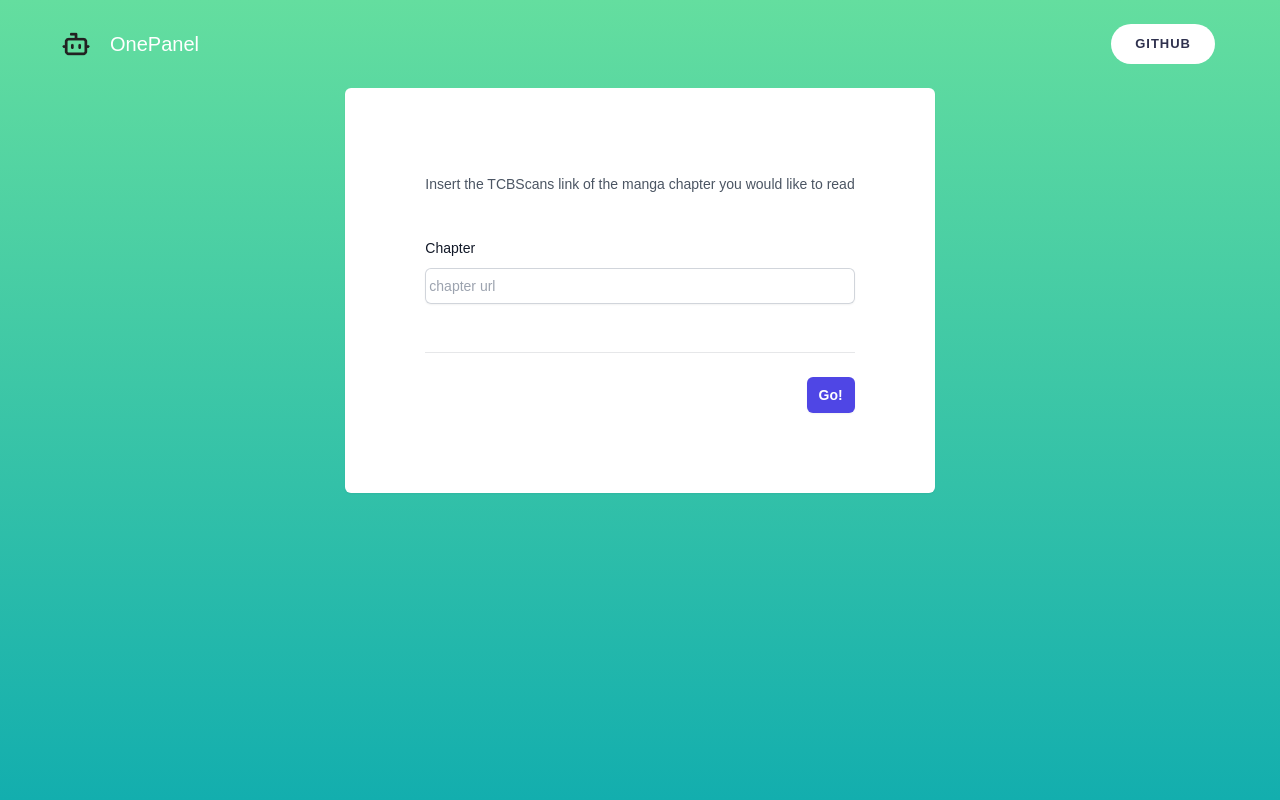
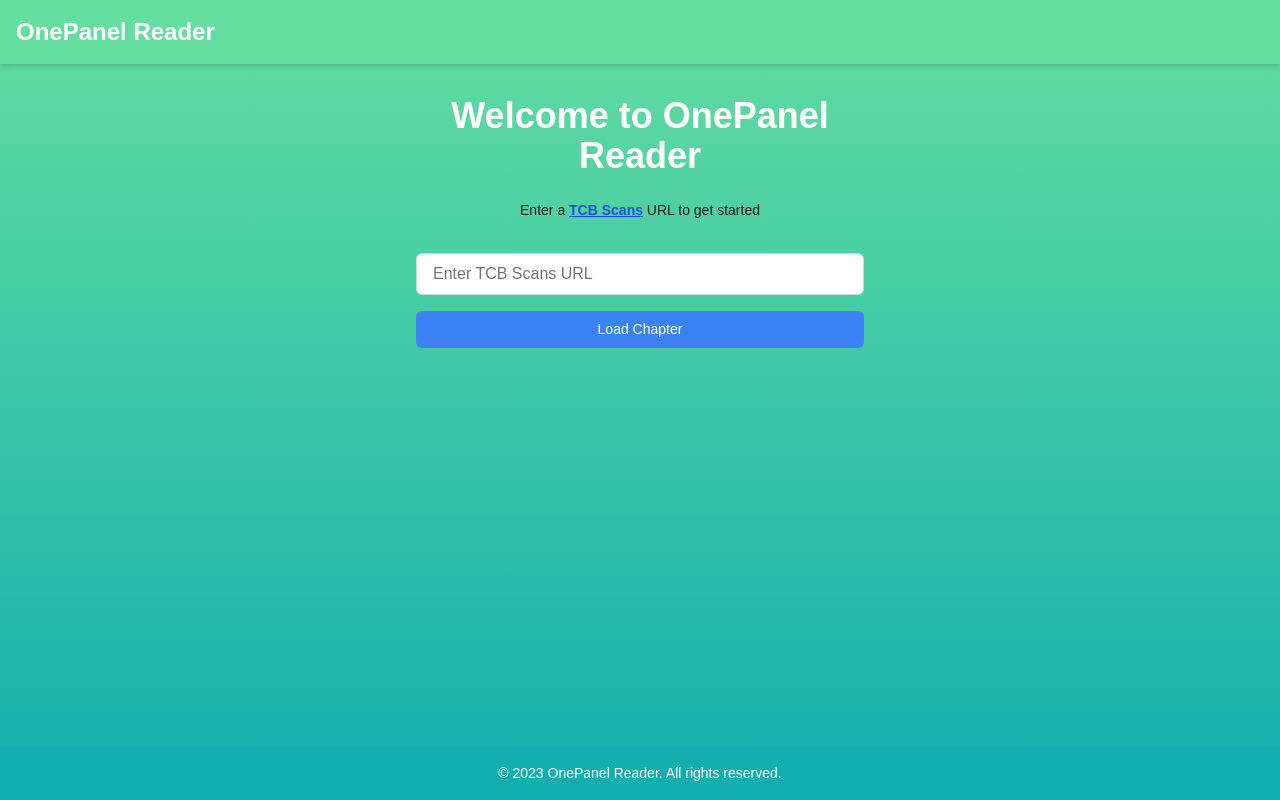
Before and after one commit to OnePanelOrg/OnePanelNext, a Next.js app: page / in a window 1280 px wide. Built offline with nearby package versions, Linux system fonts and the light colour scheme.

Commit message:
redesign

```diff
--- a/package.json
+++ b/package.json
@@ -13,6 +13,7 @@
     "@heroicons/react": "^2.0.17",
     "@vercel/analytics": "^1.1.1",
     "next": "13.0.2",
+    "next-themes": "^0.3.0",
     "react": "18.2.0",
     "react-dom": "18.2.0",
     "react-icons": "^4.12.0",
--- /dev/null
+++ b/src/components/Footer.jsx
@@ -0,0 +1,11 @@
+const Footer = () => {
+  return (
+    <footer className="bg-[#13aeae] shadow-md mt-auto">
+      <div className="container mx-auto px-4 py-4 text-center text-white">
+        <p>&copy; 2023 OnePanel Reader. All rights reserved.</p>
+      </div>
+    </footer>
+  );
+};
+
+export default Footer;
--- a/src/components/Header.jsx
+++ b/src/components/Header.jsx
@@ -1,36 +1,25 @@
-import Image from "next/image";
+import Link from 'next/link';
+import { useTheme } from 'next-themes';
+import { useEffect, useState } from 'react';
 
 const Header = () => {
+  const { theme, setTheme } = useTheme();
+  const [mounted, setMounted] = useState(false);
+
+  useEffect(() => {
+    setMounted(true);
+  }, []);
+
   return (
-    <div className="nav-bar w-nav">
-      <div className="wrapper nav-bar-wrapper">
-        <a href="#" rel="noopener noreferrer" className="brand w-nav-brand">
-          <Image
-            src="/icon.png"
-            alt=""
-            className="logo-icon"
-            width={10}
-            height={10}
-          />
-          <div className="logo-text">OnePanel</div>
-        </a>
-        <div className="navigation">
-          <div className="nav-right">
-            <div className="w-layout-grid nav-buttons">
-              <a
-                href="https://github.com/OnePanelOrg/LandingPage"
-                target="_blank"
-                rel="noopener noreferrer"
-                className="button small white w-button"
-              >
-                {" "}
-                GitHub
-              </a>
-            </div>
-          </div>
-        </div>
+    <header className="bg-[#64de9f] shadow-md">
+      <div className="container mx-auto px-4 py-4 flex justify-between items-center">
+        <Link href="/" className="text-2xl font-bold text-white">
+          OnePanel Reader
+        </Link>
+        <nav>
+        </nav>
       </div>
-    </div>
+    </header>
   );
 };
 
--- a/src/components/InputForm.jsx
+++ b/src/components/InputForm.jsx
@@ -1,59 +1,30 @@
-import Link from "next/link";
 import { useState } from "react";
 
-export default function InputForm({ childToParent }) {
-  let [chapterValue, setChapterValue] = useState("");
+const InputForm = ({ childToParent }) => {
+  const [url, setUrl] = useState("");
+
+  const handleSubmit = (e) => {
+    e.preventDefault();
+    childToParent(url);
+  };
+
   return (
-    <>
-      <div className="rounded-md bg-white p-20 shadow-sm">
-        <div className="space-y-12">
-          <div className="border-b border-gray-900/10 pb-12">
-            <p className="mt-1 text-sm leading-6 text-gray-600">
-              Insert the{" "}
-              <Link
-                href="https://tcb-backup.bihar-mirchi.com/"
-                className="bg:blue"
-              >
-                TCBScans
-              </Link>{" "}
-              link of the manga chapter you would like to read
-            </p>
+    <form onSubmit={handleSubmit} className="space-y-4">
+      <input
+        type="text"
+        value={url}
+        onChange={(e) => setUrl(e.target.value)}
+        placeholder="Enter TCB Scans URL"
+        className="w-full px-4 py-2 rounded-md border border-gray-300 dark:border-gray-700 bg-white dark:bg-gray-800 text-gray-900 dark:text-white focus:outline-none focus:ring-2 focus:ring-[#64de9f] focus:border-[#64de9f] dark:focus:border-[#64de9f]"
+      />
+      <button
+        type="submit"
+        className="w-full px-4 py-2 bg-blue-500 text-white rounded-md hover:bg-blue-600 transition-colors"
+      >
+        Load Chapter
+      </button>
+    </form>
+  );
+};
 
-            <div className="mt-10 grid grid-cols-1 gap-x-6 gap-y-8 sm:grid-cols-6">
-              <div className="sm:col-span-12">
-                <label
-                  htmlFor="username"
-                  className="block text-sm font-medium leading-6 text-gray-900"
-                >
-                  Chapter
-                </label>
-                <div className="mt-2">
-                  <div className="flex rounded-md shadow-sm ring-1 ring-inset ring-gray-300 focus-within:ring-2 focus-within:ring-inset focus-within:ring-indigo-600 sm:max-w-md">
-                    <input
-                      type="text"
-                      name="username"
-                      id="username"
-                      autoComplete="username"
-                      className="block flex-1 border-0 bg-transparent py-1.5 pl-1 text-gray-900 placeholder:text-gray-400 focus:ring-0 sm:text-sm sm:leading-6"
-                      placeholder="chapter url"
-                      onChange={(event) => setChapterValue(event.target.value)}
-                    />
-                  </div>
-                </div>
-              </div>
-            </div>
-          </div>
-        </div>
-
-        <div className="mt-6 flex items-center justify-end gap-x-6">
-          <button
-            onClick={() => childToParent(chapterValue)}
-            className="rounded-md bg-indigo-600 px-3 py-2 text-sm font-semibold text-white shadow-sm hover:bg-indigo-500 focus-visible:outline focus-visible:outline-2 focus-visible:outline-offset-2 focus-visible:outline-indigo-600"
-          >
-            Go!
-          </button>
-        </div>
-      </div>
-    </>
-  );
-}
+export default InputForm;
--- a/src/components/Loading.jsx
+++ b/src/components/Loading.jsx
@@ -2,19 +2,8 @@
 
 const LoadingComponent = () => {
   return (
-    <div
-      style={{
-        display: "flex",
-        justifyContent: "center",
-        alignItems: "center",
-        // width: "100%",
-        // height: "100vh",
-        backgroundColor: "#fff",
-        padding: "5rem",
-      }}
-    >
-      <FaSpinner className="animate-spin text-4xl text-gray-500" />
-      <p className="ml-2 text-gray-500">Loading</p>
+    <div className="flex items-center justify-center">
+      <div className="animate-spin rounded-full h-32 w-32 border-b-2 border-blue-500"></div>
     </div>
   );
 };
--- a/src/pages/_app.tsx
+++ b/src/pages/_app.tsx
@@ -9,6 +9,7 @@
 import Link from "next/link";
 import "../styles/globals.css";
 import { Analytics } from "@vercel/analytics/react";
+import { ThemeProvider } from 'next-themes';
 
 function Header() {
   return (
@@ -36,7 +37,9 @@
   return (
     <ClerkProvider {...pageProps}>
       {/* <Header /> */}
-      <Component {...pageProps} />
+      <ThemeProvider attribute="class">
+        <Component {...pageProps} />
+      </ThemeProvider>
       <Analytics />
     </ClerkProvider>
   );
--- a/src/pages/index.tsx
+++ b/src/pages/index.tsx
@@ -1,11 +1,11 @@
 import { type NextPage } from "next";
 import Head from "next/head";
-import Link from "next/link";
 import { useState } from "react";
 import ImageCanvas from "../components/ImageCanvas";
 import InputForm from "../components/InputForm";
 import LoadingComponent from "../components/Loading";
 import Header from "../components/Header";
+import Footer from "../components/Footer";
 import { useRouter } from "next/router";
 
 const Home: NextPage = () => {
@@ -71,22 +71,28 @@
     <>
       <Head>
         <title>OnePanel Reader</title>
-        <meta name="description" content="Generated by create-t3-app" />
+        <meta name="description" content="Read manga chapters in one seamless panel" />
         <link rel="icon" href="/favicon.ico" />
       </Head>
-      <main className="flex min-h-screen flex-col bg-gradient-to-b from-[#64de9f] to-[#13aeae]">
-        {/* todo: center canvas */}
-        {!isLoading && !data && <Header></Header>}
-        <div className="flex items-center justify-center">
-          {!isLoading && !data && (
-            <InputForm childToParent={postUrl}></InputForm>
-          )}
-          {isLoading && <LoadingComponent></LoadingComponent>}
-          <div>
-            {data && !isLoading && <ImageCanvas data={data}></ImageCanvas>}
+      <div className="flex min-h-screen flex-col bg-gradient-to-b from-[#64de9f] to-[#13aeae] text-gray-900">
+        <Header />
+        <main className="flex-grow container mx-auto px-4 py-8">
+          <div className="flex items-center justify-center h-full">
+            {!isLoading && !data && (
+              <div className="w-full max-w-md">
+                <h1 className="text-4xl font-bold mb-6 text-center text-white">Welcome to OnePanel Reader</h1>
+                <p className="text-center mb-8 text-gray-900 dark:text-white">
+                  Enter a <a href="https://tcbscans.me" target="_blank" rel="noopener noreferrer" className="text-blue-700 hover:text-blue-900 dark:text-blue-300 dark:hover:text-blue-100 underline font-semibold">TCB Scans</a> URL to get started
+                </p>
+                <InputForm childToParent={postUrl} />
+              </div>
+            )}
+            {isLoading && <LoadingComponent />}
+            {data && !isLoading && <ImageCanvas data={data} />}
           </div>
-        </div>
-      </main>
+        </main>
+        <Footer />
+      </div>
     </>
   );
 };
--- a/tailwind.config.cjs
+++ b/tailwind.config.cjs
@@ -1,5 +1,6 @@
 /** @type {import('tailwindcss').Config} */
 module.exports = {
+  darkMode: 'class',
   content: ["./src/**/*.{js,ts,jsx,tsx}"],
   theme: {
     extend: {},
```
Also changed, not shown: 1 other file (tests, documents, lock files or other folders).
